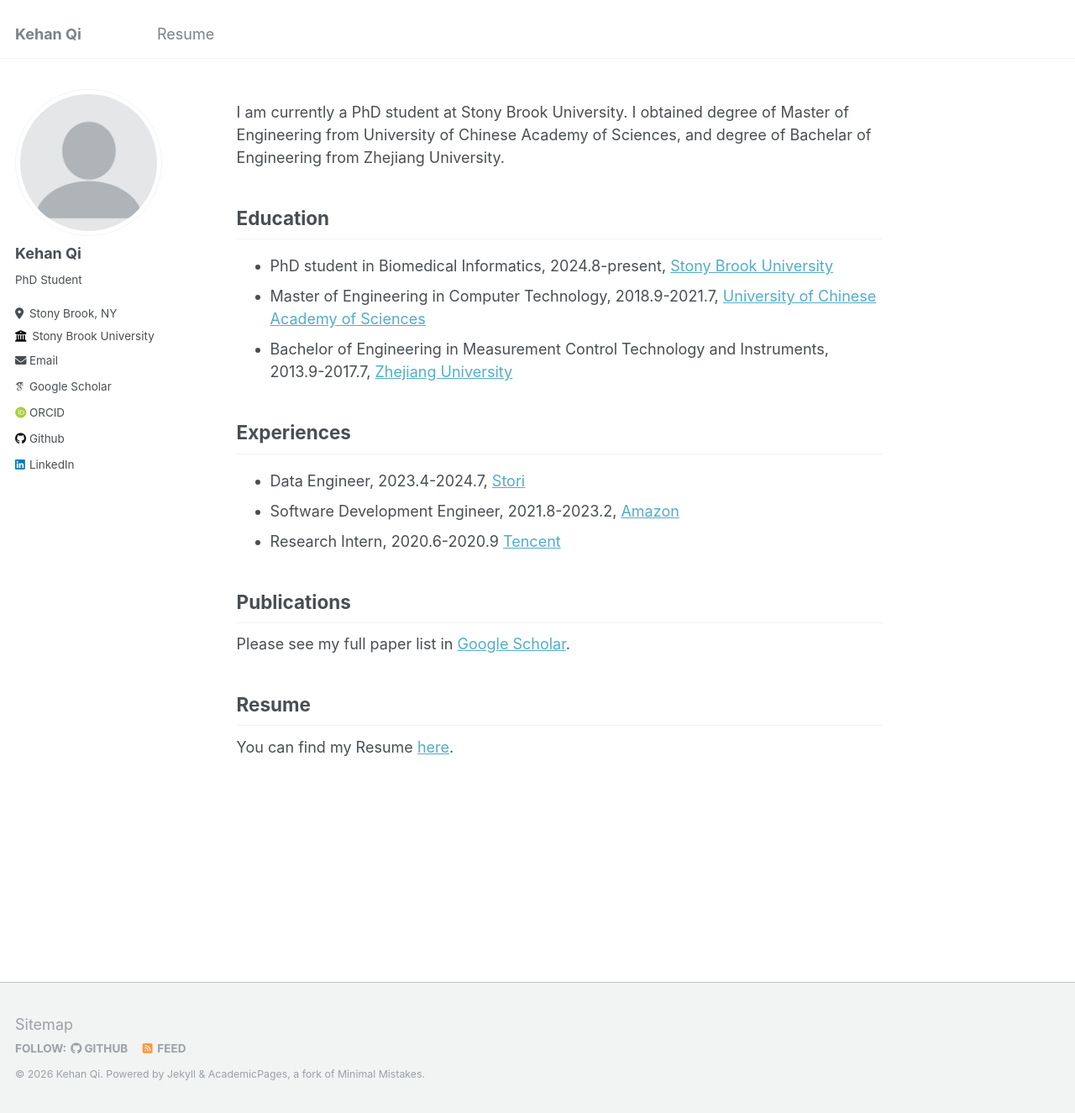
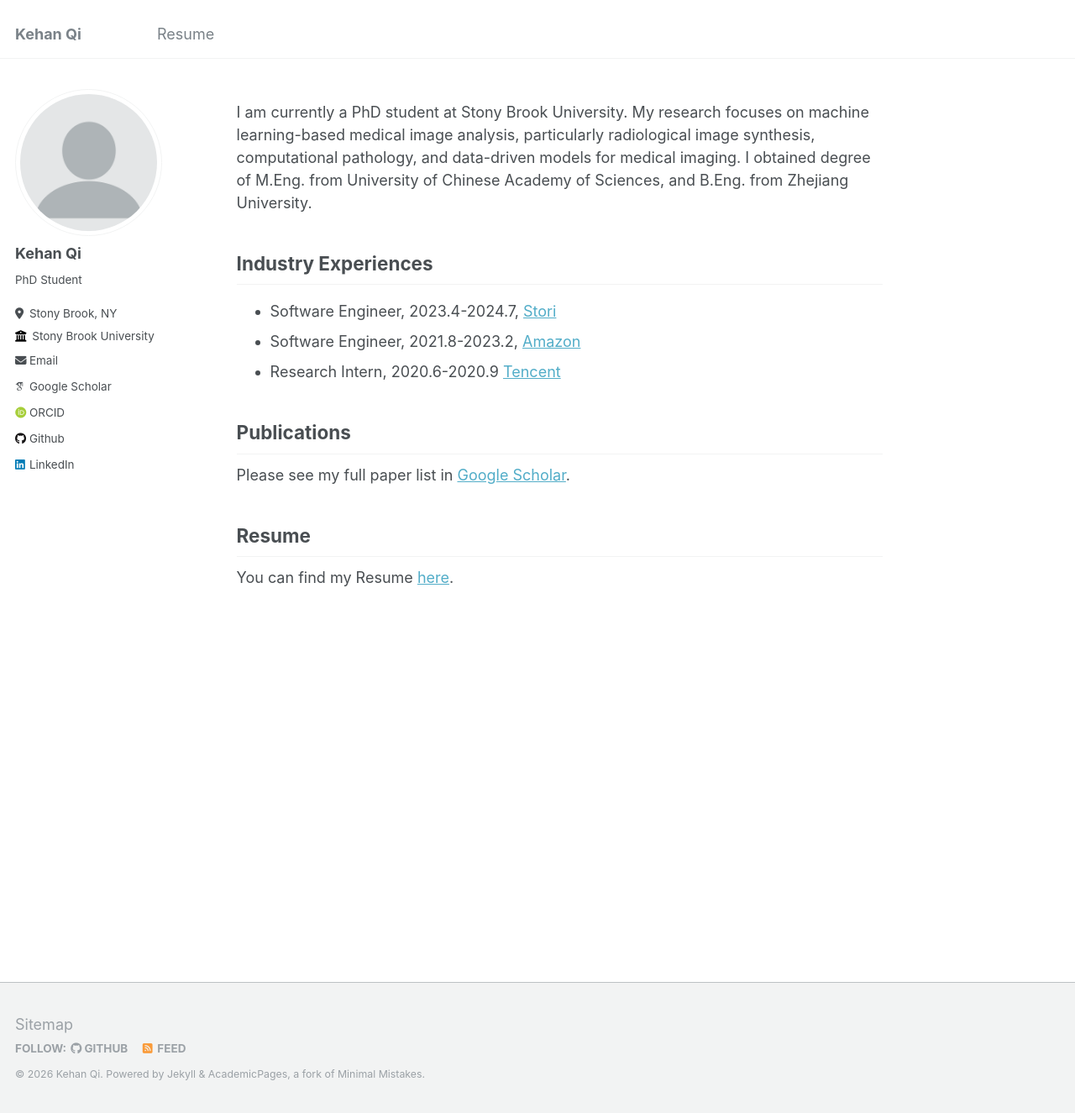
Before and after one commit to Andrewsher/Andrewsher.github.io, a Jekyll site: the page built from _pages/about.md, in a window 1280 px wide and 1325 px high. Shown: the whole window at 84% size. Built offline with Jekyll 4.4.1, drawn with Linux system fonts in a browser that asks for light colours; some web fonts are replaced.

Commit message:
update about

```diff
--- a/_pages/about.md
+++ b/_pages/about.md
@@ -7,18 +7,12 @@ redirect_from:
   - /about.html
 ---
 
-I am currently a PhD student at Stony Brook University. I obtained degree of Master of Engineering from University of Chinese Academy of Sciences, and degree of Bachelar of Engineering from Zhejiang University.
+I am currently a PhD student at Stony Brook University. My research focuses on machine learning-based medical image analysis, particularly radiological image synthesis, computational pathology, and data-driven models for medical imaging. I obtained degree of M.Eng. from University of Chinese Academy of Sciences, and B.Eng. from Zhejiang University.
 
-Education
+Industry Experiences
 ------
-- PhD student in Biomedical Informatics, 2024.8-present, [Stony Brook University](https://www.stonybrook.edu/)
-- Master of Engineering in Computer Technology, 2018.9-2021.7, [University of Chinese Academy of Sciences](https://english.ucas.ac.cn/)
-- Bachelor of Engineering in Measurement Control Technology and Instruments, 2013.9-2017.7, [Zhejiang University](https://www.zju.edu.cn/english/)
-
-Experiences
-------
-- Data Engineer, 2023.4-2024.7, [Stori](https://www.storicard.com/)
-- Software Development Engineer, 2021.8-2023.2, [Amazon](https://www.amazon.com/)
+- Software Engineer, 2023.4-2024.7, [Stori](https://www.storicard.com/)
+- Software Engineer, 2021.8-2023.2, [Amazon](https://www.amazon.com/)
 - Research Intern, 2020.6-2020.9 [Tencent](https://www.tencent.com/en-us/index.html)
 
 Publications
```
Also changed, not shown: 1 other file.
